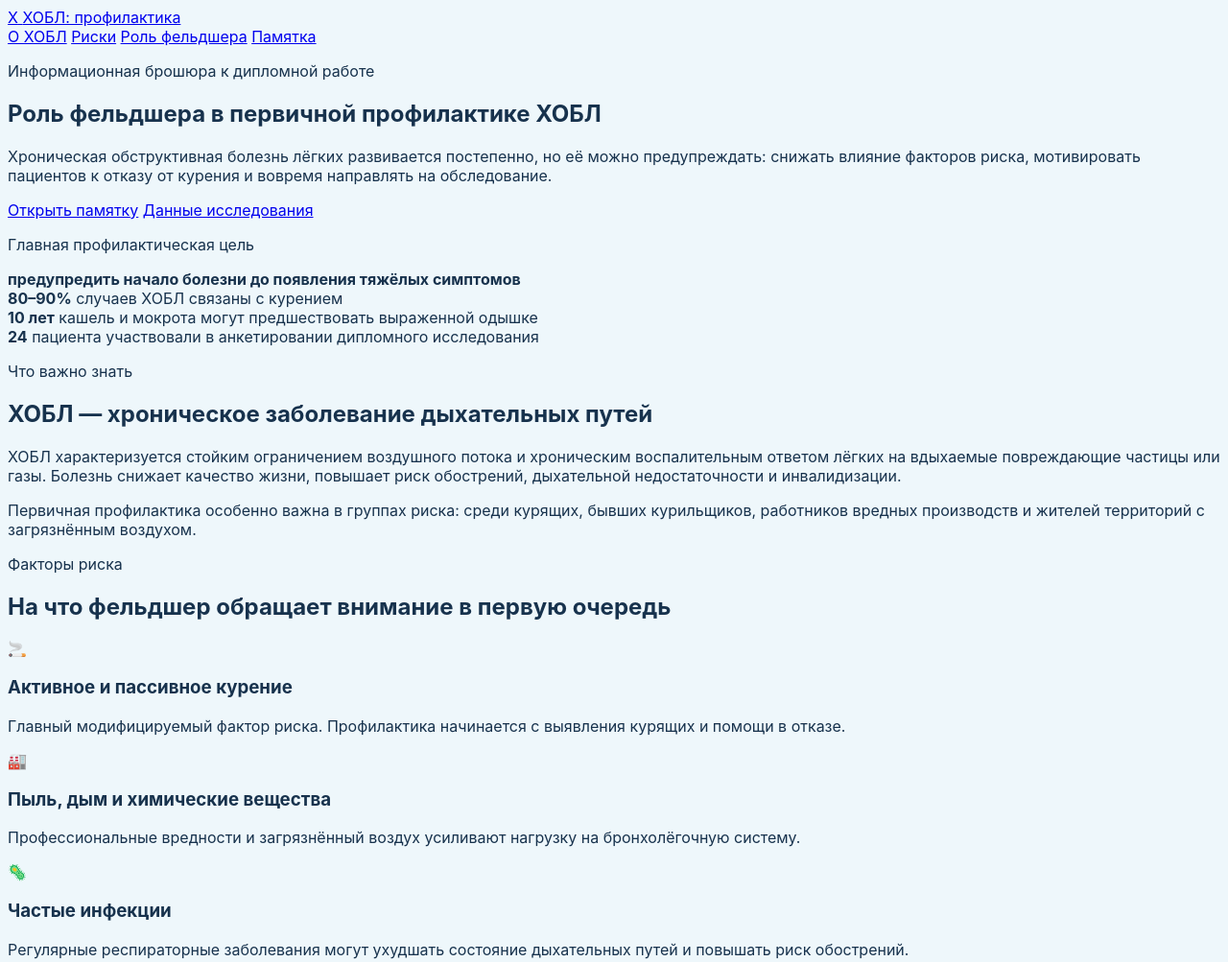
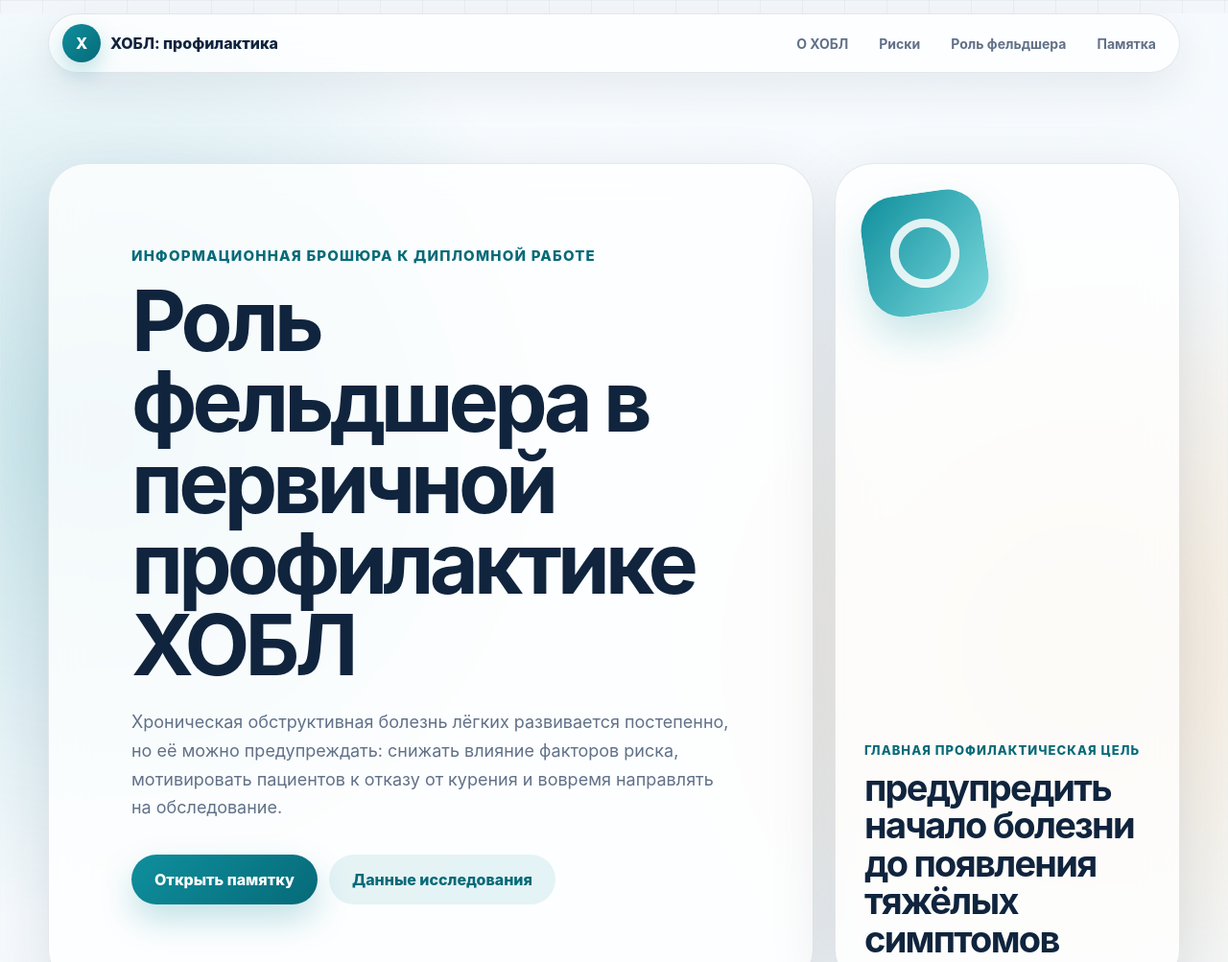
Before and after one commit to MaksimAfonin/copd-brochure, a plain HTML site: page index.html in a window 1280 px wide. Shown: the top 1003 px of the page at 96% size. Drawn offline with Linux system fonts and the light colour scheme.

Commit message:
Fix brochure styling

```diff
--- a/style.css
+++ b/style.css
@@ -1,36 +1,44 @@
 :root {
-  font-family: Inter, "Segoe UI", system-ui, sans-serif;
-  color: #17324d;
-  background: #eef7fb;
-    --bg: #eef7fb;
-    --bg-strong: #dff3f5;
-    --text: #17324d;
-    --muted: #5f7284;
-    --primary: #0f9aa8;
-    --primary-dark: #087381;
-    --accent: #ffb86b;
-    --card: rgba(255, 255, 255, 0.82);
-    --line: rgba(23, 50, 77, 0.1);
-    --shadow: 0 24px 80px rgba(23, 50, 77, 0.12);
-}
+  --bg: #f3f7fb;
+  --surface: rgba(255, 255, 255, 0.78);
+  --text: #10243d;
+  --muted: #617188;
+  --primary: #0f8f9d;
+  --primary-dark: #066a78;
+  --accent: #ffb25c;
+  --line: rgba(16, 36, 61, 0.1);
+  --shadow: 0 24px 70px rgba(16, 36, 61, 0.12);
+  font-family: Inter, "Segoe UI", system-ui, -apple-system, sans-serif;
   color: var(--text);
   background: var(--bg);
   scroll-behavior: smooth;
+}
+
+* {
   box-sizing: border-box;
 }
 
 body {
   margin: 0;
-  min-height: 100vh;
+  min-width: 320px;
   background:
-    radial-gradient(circle at top left, rgba(113, 201, 206, 0.45), transparent 36rem),
-    min-width: 320px;
+    radial-gradient(circle at 8% 8%, rgba(15, 143, 157, 0.22), transparent 32rem),
+    radial-gradient(circle at 88% 12%, rgba(255, 178, 92, 0.22), transparent 28rem),
+    linear-gradient(135deg, #f9fcff 0%, #e8f3f7 100%);
 }
-      radial-gradient(circle at top left, rgba(113, 201, 206, 0.5), transparent 34rem),
-      radial-gradient(circle at 85% 20%, rgba(255, 184, 107, 0.24), transparent 28rem),
-.page {
-  min-height: 100vh;
-  display: grid;
+
+body::before {
+  content: "";
+  position: fixed;
+  inset: 0;
+  z-index: -1;
+  background-image:
+    linear-gradient(rgba(16, 36, 61, 0.04) 1px, transparent 1px),
+    linear-gradient(90deg, rgba(16, 36, 61, 0.04) 1px, transparent 1px);
+  background-size: 44px 44px;
+  mask-image: linear-gradient(to bottom, black, transparent 78%);
+}
+
 a {
   color: inherit;
   text-decoration: none;
@@ -41,23 +49,23 @@ body {
 h2,
 h3 {
   margin-top: 0;
-  width: min(980px, 100%);
-  padding: clamp(40px, 8vw, 96px);
+}
+
 .site-header {
   position: sticky;
-    top: 0;
+  top: 14px;
   z-index: 10;
   display: flex;
   align-items: center;
   justify-content: space-between;
-    gap: 24px;
+  gap: 20px;
   width: min(1180px, calc(100% - 32px));
-    margin: 16px auto 0;
-    padding: 12px;
+  margin: 14px auto 0;
+  padding: 10px;
   border: 1px solid var(--line);
   border-radius: 999px;
-    background: rgba(255, 255, 255, 0.72);
-    box-shadow: 0 12px 40px rgba(23, 50, 77, 0.08);
+  background: rgba(255, 255, 255, 0.7);
+  box-shadow: 0 16px 45px rgba(16, 36, 61, 0.08);
   backdrop-filter: blur(18px);
 }
 
@@ -70,24 +78,25 @@ body {
 .brand {
   gap: 10px;
   padding-left: 4px;
-    font-weight: 800;
+  font-weight: 850;
 }
 
 .brand-mark {
   display: grid;
-    width: 38px;
-    height: 38px;
+  width: 40px;
+  height: 40px;
   place-items: center;
   border-radius: 50%;
   color: #fff;
   background: linear-gradient(135deg, var(--primary), var(--primary-dark));
+  box-shadow: 0 10px 22px rgba(15, 143, 157, 0.25);
 }
 
 .nav {
-    gap: 6px;
+  gap: 4px;
   color: var(--muted);
   font-size: 14px;
-    font-weight: 700;
+  font-weight: 750;
 }
 
 .nav a {
@@ -97,34 +106,34 @@ body {
 
 .nav a:hover {
   color: var(--primary-dark);
-    background: rgba(15, 154, 168, 0.09);
+  background: rgba(15, 143, 157, 0.1);
 }
 
 .section {
   width: min(1180px, calc(100% - 32px));
   margin: 0 auto;
-    padding: clamp(44px, 8vw, 96px) 0;
+  padding: clamp(44px, 8vw, 94px) 0;
 }
 
 .hero {
   display: grid;
-    grid-template-columns: minmax(0, 1fr) 340px;
+  grid-template-columns: minmax(0, 1fr) minmax(280px, 360px);
   align-items: stretch;
   gap: 22px;
-    min-height: calc(100vh - 84px);
+  min-height: calc(100vh - 88px);
 }
 
 .hero-content,
 .hero-card,
+.stats article,
 .card,
+.timeline article,
 .research-card,
 .research-grid article,
 .checklist article,
-  .conclusion,
-  .stats article,
-  .timeline article {
+.conclusion {
   border: 1px solid var(--line);
-    background: var(--card);
+  background: var(--surface);
   box-shadow: var(--shadow);
   backdrop-filter: blur(18px);
 }
@@ -133,63 +142,51 @@ body {
   display: flex;
   flex-direction: column;
   justify-content: center;
-    padding: clamp(36px, 7vw, 88px);
-    border-radius: 38px;
+  padding: clamp(34px, 7vw, 86px);
+  border-radius: 40px;
 }
 
 .hero-card {
   display: flex;
-    min-height: 360px;
+  min-height: 380px;
   flex-direction: column;
   justify-content: flex-end;
   padding: 30px;
-    border-radius: 38px;
+  border-radius: 40px;
+  overflow: hidden;
+}
+
+.hero-card::before {
+  content: "";
+  display: block;
+  width: 126px;
+  height: 126px;
+  margin-bottom: auto;
+  border-radius: 36px;
   background:
-      linear-gradient(180deg, rgba(15, 154, 168, 0.08), rgba(255, 255, 255, 0.9)),
-      var(--card);
+    radial-gradient(circle at 50% 50%, transparent 30%, rgba(255, 255, 255, 0.85) 31% 40%, transparent 41%),
+    linear-gradient(135deg, var(--primary), #7bd8dc);
+  transform: rotate(-8deg);
+  box-shadow: 0 22px 42px rgba(15, 143, 157, 0.22);
 }
 
 .hero-card p {
   margin-bottom: 12px;
   color: var(--primary-dark);
-    font-weight: 800;
+  font-size: 13px;
+  font-weight: 850;
+  letter-spacing: 0.08em;
   text-transform: uppercase;
-    letter-spacing: 0.08em;
-    font-size: 13px;
 }
 
 .hero-card strong {
   font-size: clamp(26px, 3vw, 38px);
-    line-height: 1.05;
-    letter-spacing: -0.04em;
+  line-height: 1.04;
+  letter-spacing: -0.045em;
 }
 
 .pulse {
-    position: relative;
-    width: 96px;
-    height: 96px;
-    margin-bottom: auto;
-    border-radius: 50%;
-    background: linear-gradient(135deg, var(--primary), #8ddadd);
-  }
-
-  .pulse::before,
-  .pulse::after {
-    content: "";
-    position: absolute;
-    inset: 22px;
-    border: 10px solid rgba(255, 255, 255, 0.82);
-    border-top-color: transparent;
-    border-left-color: transparent;
-    border-radius: 50%;
-    transform: rotate(-45deg);
-  }
-
-  .pulse::after {
-    inset: -12px;
-    border-width: 1px;
-    border-color: rgba(15, 154, 168, 0.32);
-    transform: none;
+  display: none;
 }
 
 .eyebrow,
@@ -211,8 +208,8 @@ body {
 h1 {
   max-width: 900px;
   margin-bottom: 24px;
-    font-size: clamp(42px, 8vw, 86px);
-    line-height: 0.98;
+  font-size: clamp(46px, 8.5vw, 88px);
+  line-height: 0.96;
 }
 
 h2 {
@@ -256,21 +253,21 @@ body {
   display: inline-flex;
   align-items: center;
   justify-content: center;
-    min-height: 50px;
-    padding: 0 22px;
+  min-height: 52px;
+  padding: 0 24px;
   border-radius: 999px;
-    font-weight: 800;
+  font-weight: 850;
 }
 
 .button.primary {
   color: #fff;
   background: linear-gradient(135deg, var(--primary), var(--primary-dark));
-    box-shadow: 0 14px 30px rgba(15, 154, 168, 0.25);
+  box-shadow: 0 16px 34px rgba(15, 143, 157, 0.25);
 }
 
 .button.secondary {
   color: var(--primary-dark);
-    background: rgba(15, 154, 168, 0.1);
+  background: rgba(15, 143, 157, 0.1);
 }
 
 .stats,
@@ -288,7 +285,7 @@ body {
 
 .stats article {
   padding: 26px;
-    border-radius: 28px;
+  border-radius: 30px;
 }
 
 .stats strong,
@@ -337,15 +334,15 @@ body {
 
 .section-heading.narrow {
   max-width: 760px;
-
   margin-right: auto;
   margin-left: auto;
-.eyebrow {
-  margin: 0 0 18px;
+  text-align: center;
+}
+
 .cards-grid {
   grid-template-columns: repeat(4, 1fr);
-h1 {
-  margin: 0;
+}
+
 .card {
   padding: 26px;
   border-radius: 30px;
@@ -353,12 +350,12 @@ h1 {
 
 .icon {
   display: grid;
-    width: 54px;
-    height: 54px;
+  width: 56px;
+  height: 56px;
   place-items: center;
   margin-bottom: 22px;
   border-radius: 18px;
-    background: rgba(15, 154, 168, 0.1);
+  background: rgba(15, 143, 157, 0.1);
   font-size: 26px;
 }
 
@@ -383,7 +380,7 @@ h1 {
   margin-bottom: 48px;
   color: var(--accent);
   font-size: 48px;
-    font-weight: 900;
+  font-weight: 950;
   letter-spacing: -0.08em;
 }
 
@@ -433,17 +430,17 @@ h1 {
   border-radius: 50%;
   color: #fff;
   background: var(--primary);
-    font-weight: 900;
+  font-weight: 950;
 }
 
 .conclusion {
   margin-bottom: 56px;
   padding: clamp(32px, 6vw, 70px);
-    border-radius: 38px;
+  border-radius: 40px;
   text-align: center;
   background:
-      radial-gradient(circle at top right, rgba(255, 184, 107, 0.22), transparent 24rem),
-      var(--card);
+    radial-gradient(circle at top right, rgba(255, 178, 92, 0.24), transparent 24rem),
+    var(--surface);
 }
 
 .conclusion p {
@@ -467,18 +464,14 @@ h1 {
 
 .footer a {
   color: var(--primary-dark);
-    font-weight: 800;
+  font-weight: 850;
 }
 
 @media (max-width: 980px) {
-    .site-header,
-    .nav {
+  .site-header {
     align-items: flex-start;
-    }
-
-    .site-header {
+    flex-direction: column;
     border-radius: 28px;
-      flex-direction: column;
   }
 
   .nav {
@@ -533,3 +526,4 @@ h1 {
   .checklist {
     grid-template-columns: 1fr;
   }
+}
```
Lines whose indentation alone changed are shown as unchanged.
